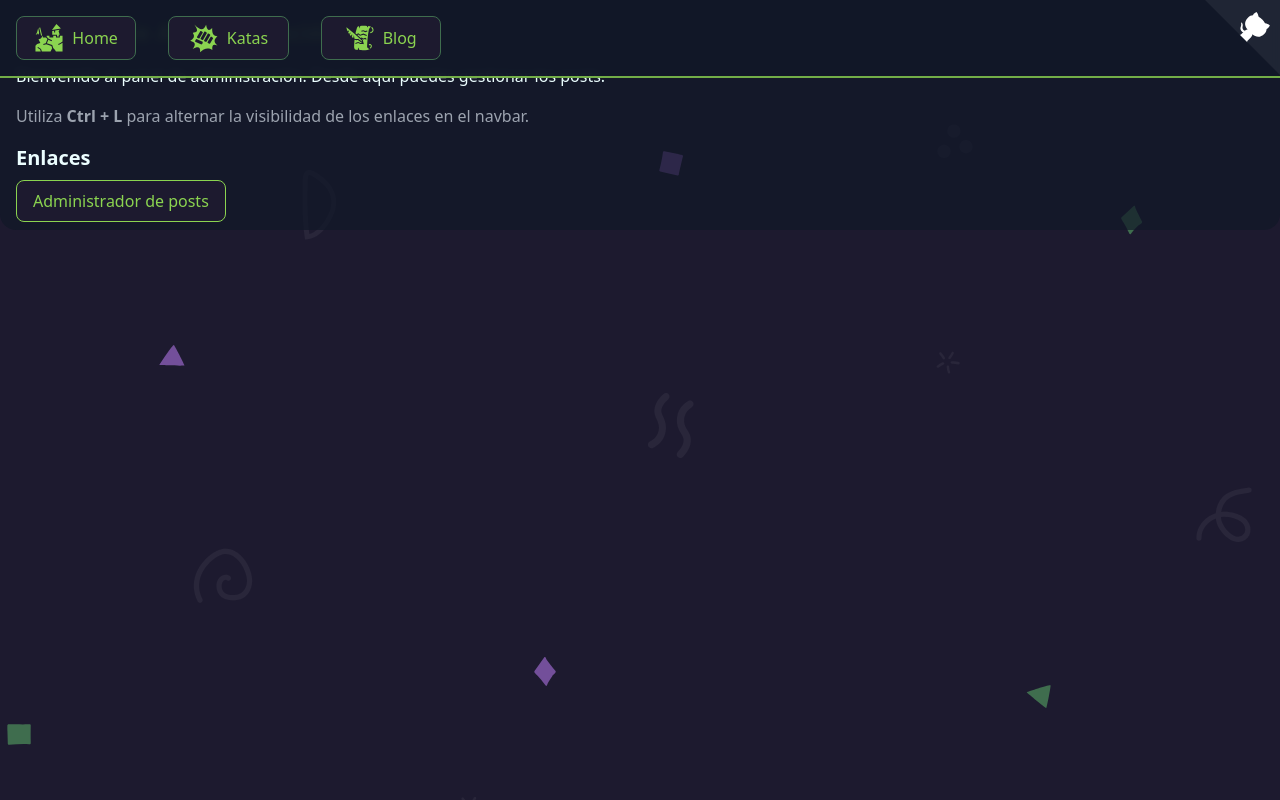
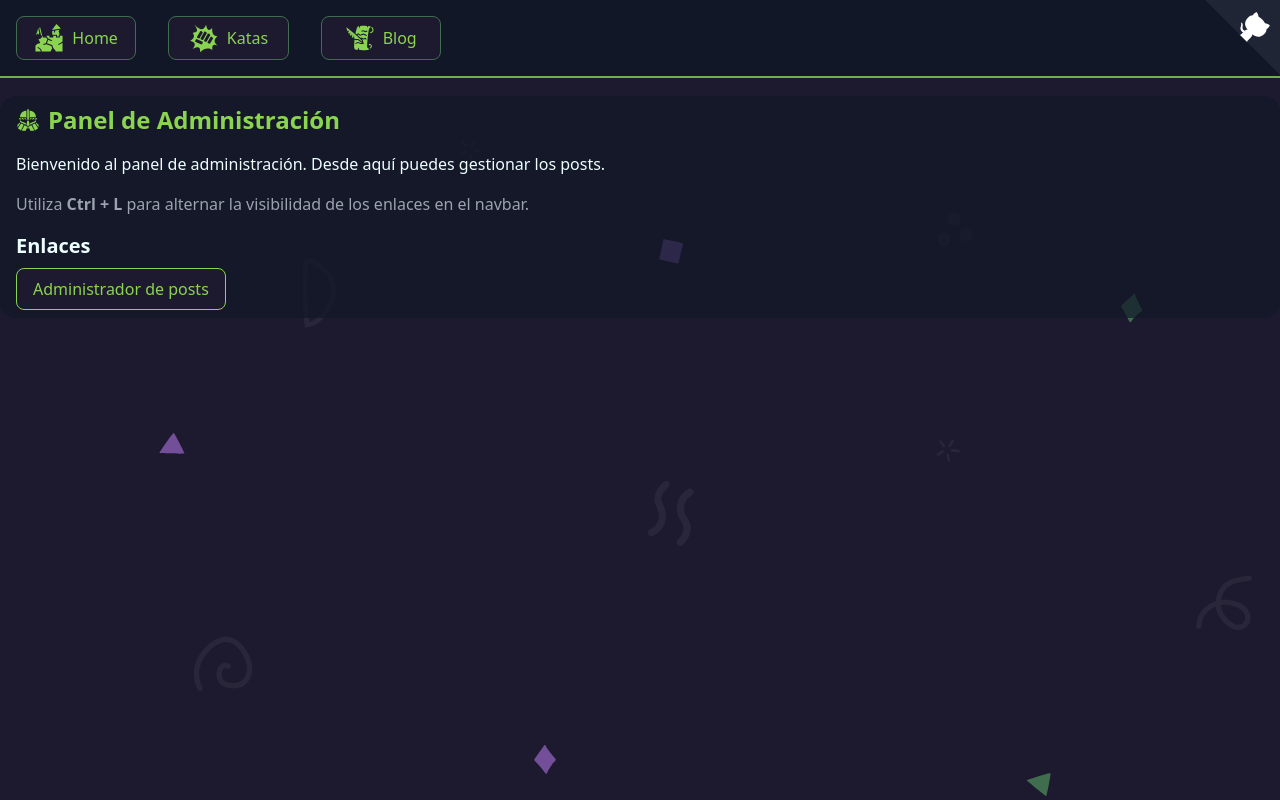
Before and after one commit to Wolfremium13/www.wolfremium.dev, a Next.js app: page /admin in a window 1280 px wide. Shown: the top 800 px of the page. Built offline with nearby package versions, Linux system fonts and the light colour scheme.

Commit message:
✨ change margin top

```diff
--- a/src/app/admin/page.tsx
+++ b/src/app/admin/page.tsx
@@ -7,7 +7,7 @@ const AdminPage = () => {
     ];
 
     return (
-        <div className="container mx-auto px-4 bg-gray-900/70 mt-2 p-2 rounded-2xl">
+        <div className="container mx-auto px-4 bg-gray-900/70 p-2 rounded-2xl mt-24">
             <h1 className="text-2xl font-bold flex items-center mb-4 text-lightGreen">
                 <GiDwarfHelmet className="mr-2"/>
                 Panel de Administración
```
